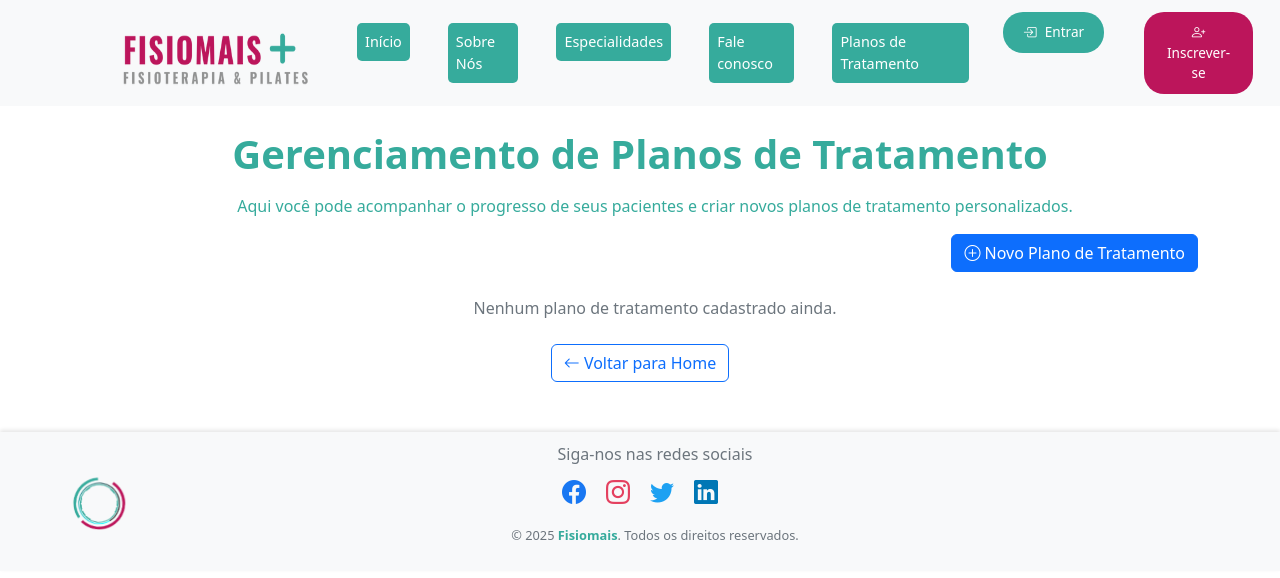
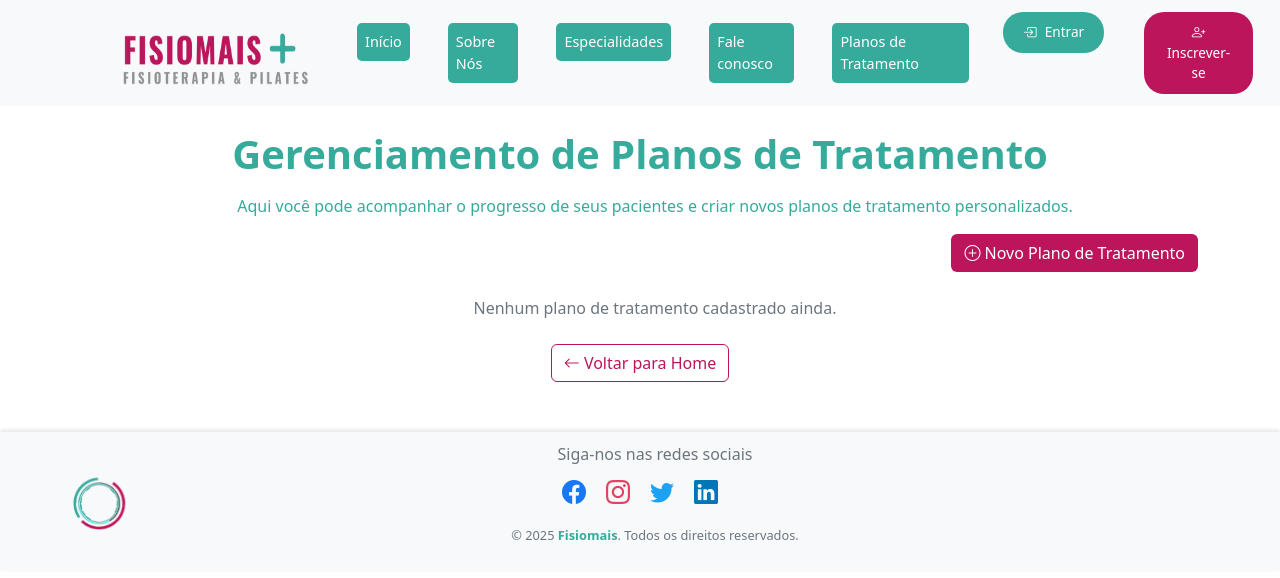
Before and after one commit to IFSERTAOPE-FLO/Fisiomais-TAGTI, a React (Create React App) app in the folder frontend/: page /planostratamento in a window 1280 px wide. Shown: the top 578 px of the page. Built offline with nearby package versions, Linux system fonts and the light colour scheme.

Commit message:
Atualização de cor

```diff
--- a/frontend/src/pages/PlanosTratamento.js
+++ b/frontend/src/pages/PlanosTratamento.js
@@ -34,7 +34,8 @@ function PlanosTratamento() {
 
       <div className="d-flex justify-content-end mb-4">
         <button
-          className="btn btn-primary"
+          className="btn"
+          style={{ backgroundColor: "#BC155B", color: "#fff" }}
           onClick={adicionarPlano}
         >
           <i className="bi bi-plus-circle"></i> Novo Plano de Tratamento
@@ -95,7 +96,14 @@ function PlanosTratamento() {
       )}
 
       <div className="mt-4 text-center">
-        <Link to="/" className="btn btn-outline-primary">
+        <Link
+          to="/"
+          className="btn"
+          style={{
+            borderColor: "#BC155B",
+            color: "#BC155B",
+          }}
+        >
           <i className="bi bi-arrow-left"></i> Voltar para Home
         </Link>
       </div>
```
